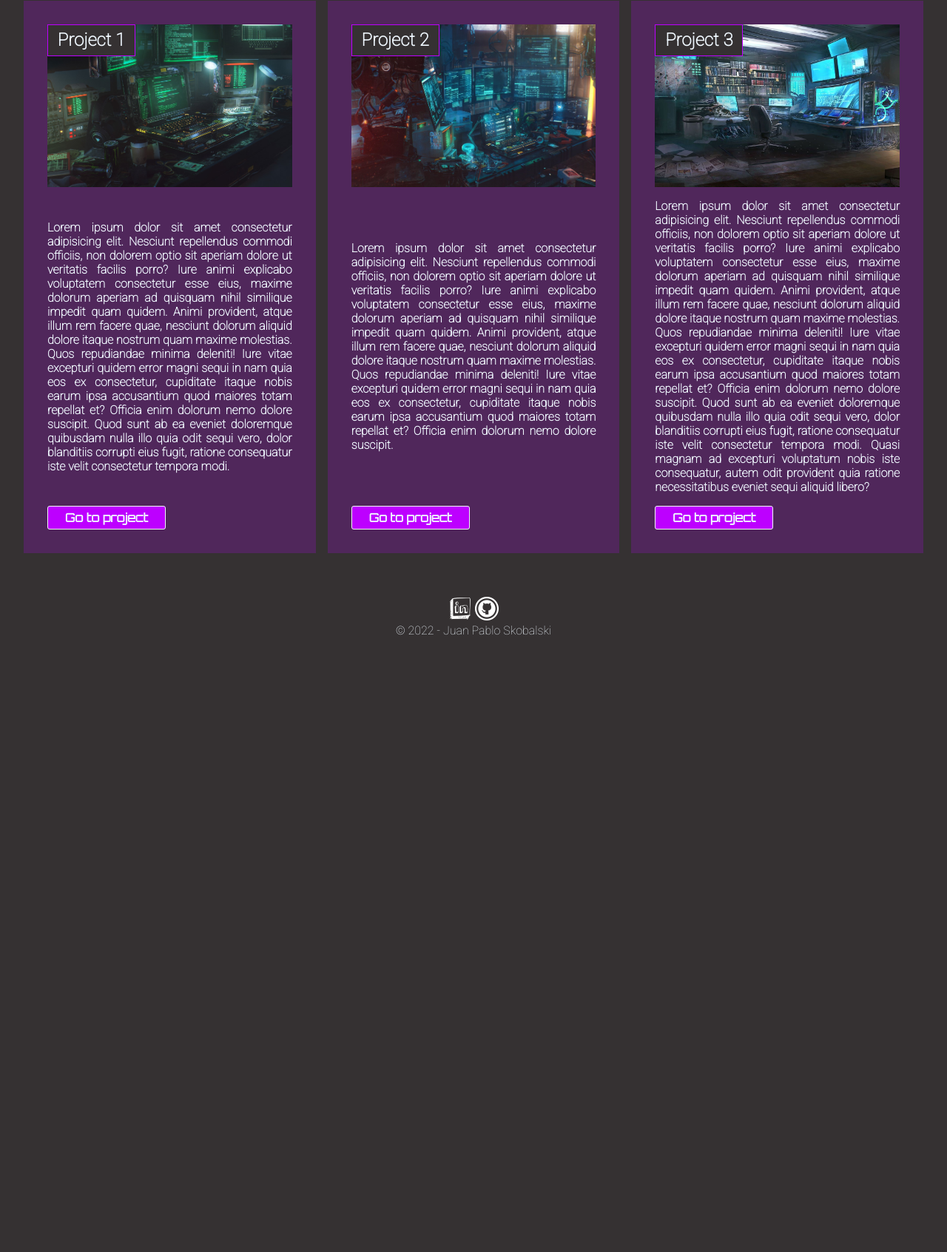
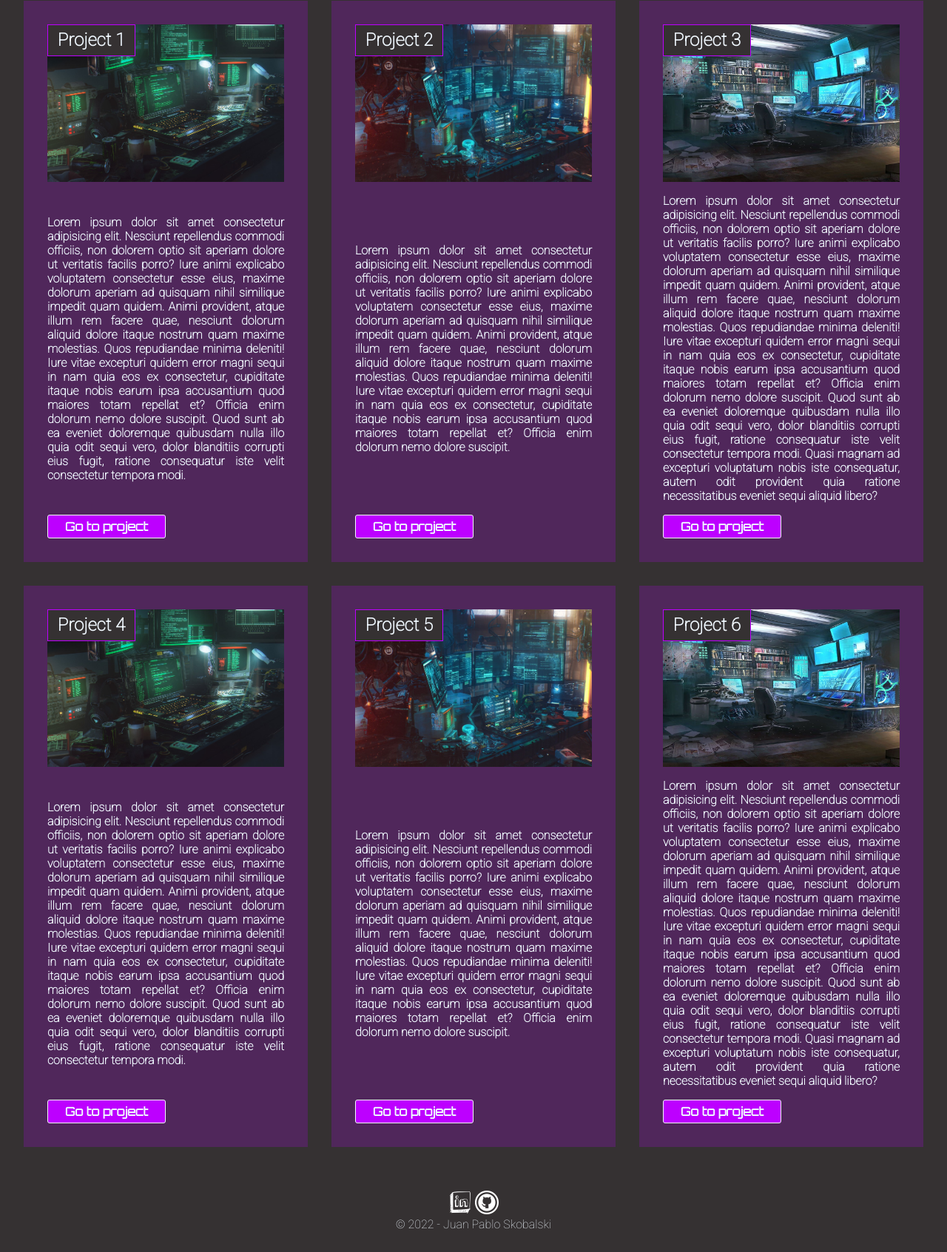
Before and after one commit to jpskobalski/desarollo-web-coder, a plain HTML site: page pages/projects.html in a window 1280 px wide. Shown: the part 111-1804 px from the top of the page at 74% size. Before the commit the page ends 1001 px from the top, so only its background shows below. Drawn offline with nearby package versions, Linux system fonts and the light colour scheme.

Commit message:
adding grid rp projects

```diff
--- a/css/style.css
+++ b/css/style.css
@@ -129,9 +129,10 @@ body{
 
 .projects{
     padding: 2rem;
-    display: flex;
-    flex-direction: row;
-    gap: 1rem;
+    display: grid;
+    grid-template-columns: repeat(3, 1fr);
+    grid-template-rows: repeat(2, 1fr);
+    grid-gap: 2rem;
 }
 
 .projects__article{
@@ -370,7 +371,8 @@ body{
     filter:invert(0%);
 }
 
-@media screen and (max-width: 320px) {
+/* Elegi 425 dado que incluye a aquellos celulares tamanio Large basandome en las recomendaciones de google chrome */
+@media screen and (max-width: 425px) {
 
 
 
@@ -380,12 +382,9 @@ body{
     /* --- ------- --- */
 
     .projects{
-        flex-direction: column;
-        gap: 0.5rem;
-    }
-
-    .projects__p{
-        font-size: 0.5rem;
+        padding: 1rem;
+        grid-template-columns: 1fr;
+        grid-template-rows: repeat(6, 1fr);
     }
 
     .projects__article{
@@ -398,7 +397,7 @@ body{
     }
 
     .projects__p{
-        font-size: 0.7rem;
+        font-size: 1rem;
         font-weight: 100;
     }
 
--- a/pages/projects.html
+++ b/pages/projects.html
@@ -7,6 +7,8 @@
     <link href="https://fonts.googleapis.com/css2?family=Roboto:wght@100&display=swap" rel="stylesheet">
     <link href="https://fonts.googleapis.com/css2?family=Orbitron&family=Roboto:wght@100&display=swap" rel="stylesheet">
     <link rel="shortcut icon" href="../img/favicon.png" type="image/x-icon">
+    <link href="https://unpkg.com/aos@2.3.1/dist/aos.css" rel="stylesheet">
+    <script src="https://unpkg.com/aos@2.3.1/dist/aos.js"></script>
     <link rel="stylesheet" href="../css/style.css">
     <title>Projects - JPS</title>
 </head>
@@ -26,21 +28,39 @@
 
     <main>
         <section class="projects">
-            <article class="projects__article">
+            <article class="projects__article" data-aos="flip-right" data-aos-delay="200">
                 <img src="../img/project1.jpg" class="projects__img">
                 <h2 class="projects__h2">Project 1</h2>
                 <p class="projects__p">Lorem ipsum dolor sit amet consectetur adipisicing elit. Nesciunt repellendus commodi officiis, non dolorem optio sit aperiam dolore ut veritatis facilis porro? Iure animi explicabo voluptatem consectetur esse eius, maxime dolorum aperiam ad quisquam nihil similique impedit quam quidem. Animi provident, atque illum rem facere quae, nesciunt dolorum aliquid dolore itaque nostrum quam maxime molestias. Quos repudiandae minima deleniti! Iure vitae excepturi quidem error magni sequi in nam quia eos ex consectetur, cupiditate itaque nobis earum ipsa accusantium quod maiores totam repellat et? Officia enim dolorum nemo dolore suscipit. Quod sunt ab ea eveniet doloremque quibusdam nulla illo quia odit sequi vero, dolor blanditiis corrupti eius fugit, ratione consequatur iste velit consectetur tempora modi. </p>
                 <a class="projects__button" href="#">Go to project</a>
             </article>
-            <article class="projects__article">
+            <article class="projects__article" data-aos="flip-right" data-aos-delay="200">
                 <img src="../img/project2.jpg" class="projects__img">
                 <h2 class="projects__h2">Project 2</h2>
                 <p class="projects__p">Lorem ipsum dolor sit amet consectetur adipisicing elit. Nesciunt repellendus commodi officiis, non dolorem optio sit aperiam dolore ut veritatis facilis porro? Iure animi explicabo voluptatem consectetur esse eius, maxime dolorum aperiam ad quisquam nihil similique impedit quam quidem. Animi provident, atque illum rem facere quae, nesciunt dolorum aliquid dolore itaque nostrum quam maxime molestias. Quos repudiandae minima deleniti! Iure vitae excepturi quidem error magni sequi in nam quia eos ex consectetur, cupiditate itaque nobis earum ipsa accusantium quod maiores totam repellat et? Officia enim dolorum nemo dolore suscipit. </p>
                 <a class="projects__button" href="#">Go to project</a>
             </article>
-            <article class="projects__article">
+            <article class="projects__article" data-aos="flip-right" data-aos-delay="200">
                 <img src="../img/project3.jpg" class="projects__img">
                 <h2 class="projects__h2">Project 3</h2>
+                <p class="projects__p">Lorem ipsum dolor sit amet consectetur adipisicing elit. Nesciunt repellendus commodi officiis, non dolorem optio sit aperiam dolore ut veritatis facilis porro? Iure animi explicabo voluptatem consectetur esse eius, maxime dolorum aperiam ad quisquam nihil similique impedit quam quidem. Animi provident, atque illum rem facere quae, nesciunt dolorum aliquid dolore itaque nostrum quam maxime molestias. Quos repudiandae minima deleniti! Iure vitae excepturi quidem error magni sequi in nam quia eos ex consectetur, cupiditate itaque nobis earum ipsa accusantium quod maiores totam repellat et? Officia enim dolorum nemo dolore suscipit. Quod sunt ab ea eveniet doloremque quibusdam nulla illo quia odit sequi vero, dolor blanditiis corrupti eius fugit, ratione consequatur iste velit consectetur tempora modi. Quasi magnam ad excepturi voluptatum nobis iste consequatur, autem odit provident quia ratione necessitatibus eveniet sequi aliquid libero?</p>
+                <a class="projects__button" href="#">Go to project</a>
+            </article>
+            <article class="projects__article" data-aos="flip-right" data-aos-delay="200">
+                <img src="../img/project1.jpg" class="projects__img">
+                <h2 class="projects__h2">Project 4</h2>
+                <p class="projects__p">Lorem ipsum dolor sit amet consectetur adipisicing elit. Nesciunt repellendus commodi officiis, non dolorem optio sit aperiam dolore ut veritatis facilis porro? Iure animi explicabo voluptatem consectetur esse eius, maxime dolorum aperiam ad quisquam nihil similique impedit quam quidem. Animi provident, atque illum rem facere quae, nesciunt dolorum aliquid dolore itaque nostrum quam maxime molestias. Quos repudiandae minima deleniti! Iure vitae excepturi quidem error magni sequi in nam quia eos ex consectetur, cupiditate itaque nobis earum ipsa accusantium quod maiores totam repellat et? Officia enim dolorum nemo dolore suscipit. Quod sunt ab ea eveniet doloremque quibusdam nulla illo quia odit sequi vero, dolor blanditiis corrupti eius fugit, ratione consequatur iste velit consectetur tempora modi. </p>
+                <a class="projects__button" href="#">Go to project</a>
+            </article>
+            <article class="projects__article" data-aos="flip-right" data-aos-delay="200">
+                <img src="../img/project2.jpg" class="projects__img">
+                <h2 class="projects__h2">Project 5</h2>
+                <p class="projects__p">Lorem ipsum dolor sit amet consectetur adipisicing elit. Nesciunt repellendus commodi officiis, non dolorem optio sit aperiam dolore ut veritatis facilis porro? Iure animi explicabo voluptatem consectetur esse eius, maxime dolorum aperiam ad quisquam nihil similique impedit quam quidem. Animi provident, atque illum rem facere quae, nesciunt dolorum aliquid dolore itaque nostrum quam maxime molestias. Quos repudiandae minima deleniti! Iure vitae excepturi quidem error magni sequi in nam quia eos ex consectetur, cupiditate itaque nobis earum ipsa accusantium quod maiores totam repellat et? Officia enim dolorum nemo dolore suscipit. </p>
+                <a class="projects__button" href="#">Go to project</a>
+            </article>
+            <article class="projects__article" data-aos="flip-right" data-aos-delay="200">
+                <img src="../img/project3.jpg" class="projects__img">
+                <h2 class="projects__h2">Project 6</h2>
                 <p class="projects__p">Lorem ipsum dolor sit amet consectetur adipisicing elit. Nesciunt repellendus commodi officiis, non dolorem optio sit aperiam dolore ut veritatis facilis porro? Iure animi explicabo voluptatem consectetur esse eius, maxime dolorum aperiam ad quisquam nihil similique impedit quam quidem. Animi provident, atque illum rem facere quae, nesciunt dolorum aliquid dolore itaque nostrum quam maxime molestias. Quos repudiandae minima deleniti! Iure vitae excepturi quidem error magni sequi in nam quia eos ex consectetur, cupiditate itaque nobis earum ipsa accusantium quod maiores totam repellat et? Officia enim dolorum nemo dolore suscipit. Quod sunt ab ea eveniet doloremque quibusdam nulla illo quia odit sequi vero, dolor blanditiis corrupti eius fugit, ratione consequatur iste velit consectetur tempora modi. Quasi magnam ad excepturi voluptatum nobis iste consequatur, autem odit provident quia ratione necessitatibus eveniet sequi aliquid libero?</p>
                 <a class="projects__button" href="#">Go to project</a>
             </article>
@@ -56,3 +76,6 @@
     </footer>
 </body>
 </html>
+<script>
+    AOS.init();
+</script>
```
